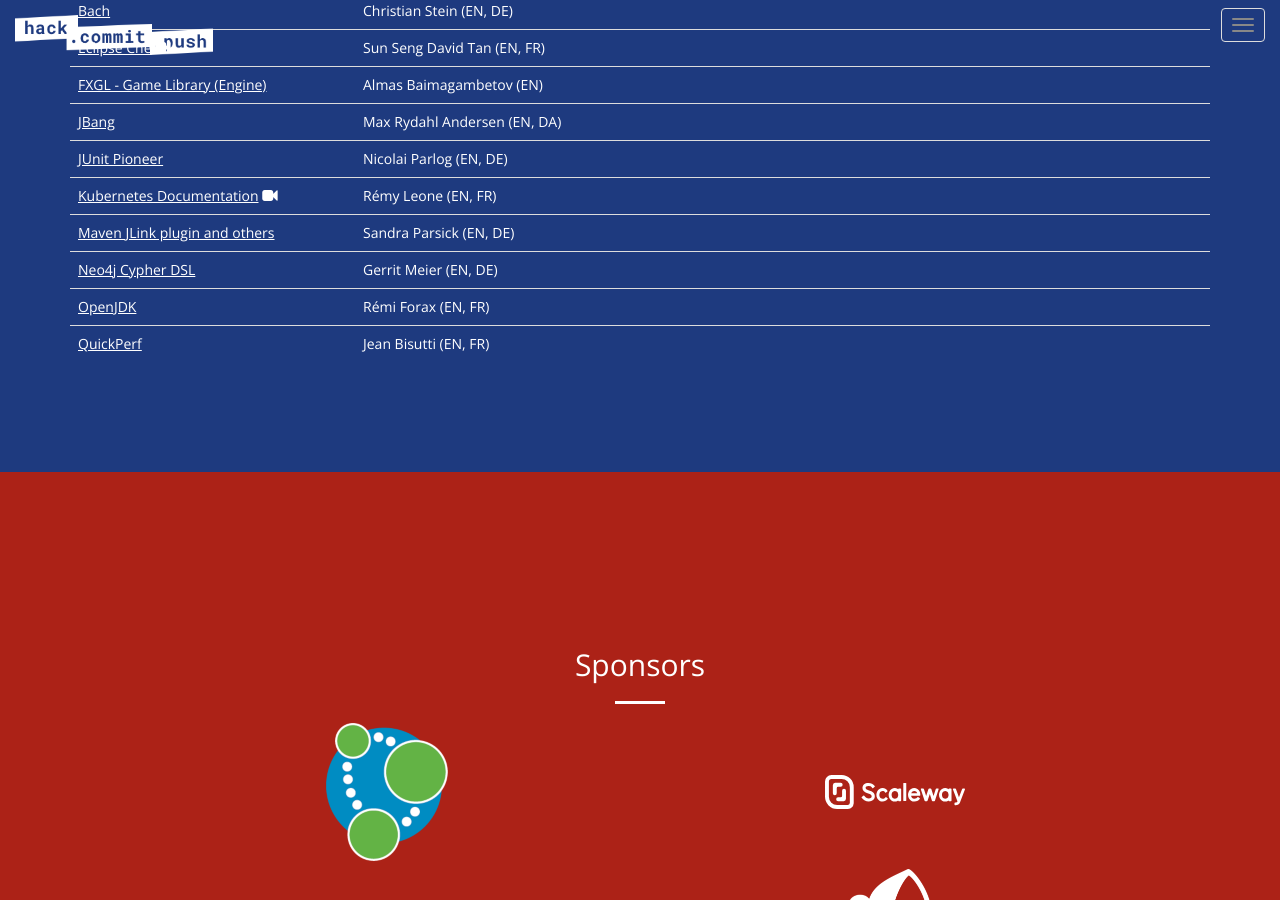
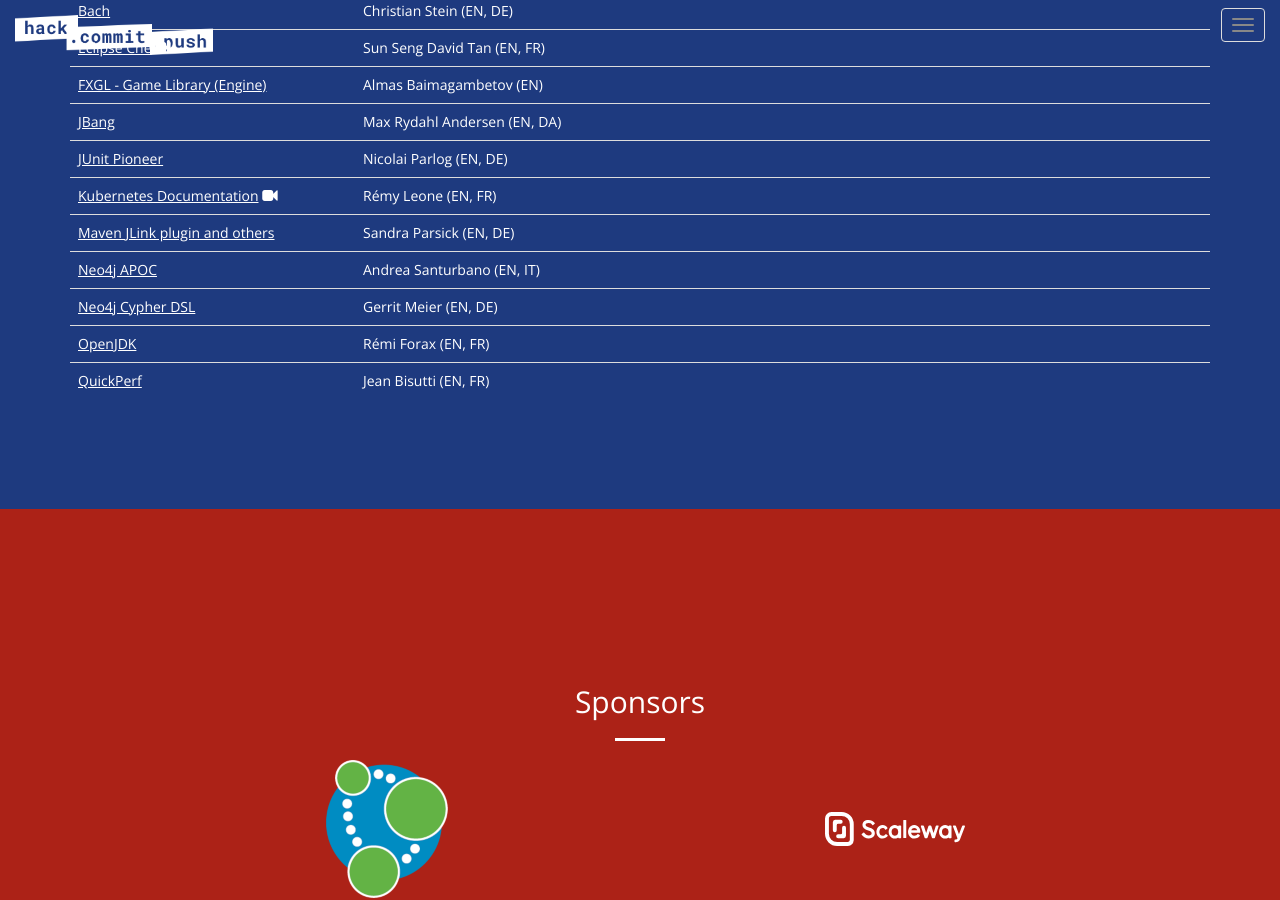
Before and after one commit to hack-commit-push/paris2021, a Jekyll site: the page built from index.html, in a window 1280 px wide and 900 px high, scrolled down 4117 px. Built offline with Jekyll 4.4.1, drawn with Linux system fonts in a browser that asks for light colours.

Commit message:
Add Neo4j APOC

```diff
--- a/_data/projects.yml
+++ b/_data/projects.yml
@@ -121,3 +121,10 @@
       spoken_languages:
         - EN
         - FR
+- name: Neo4j APOC
+  url: https://neo4j.com/labs/apoc/
+  leads:
+    - name: Andrea Santurbano
+      spoken_languages:
+        - EN
+        - IT
```
